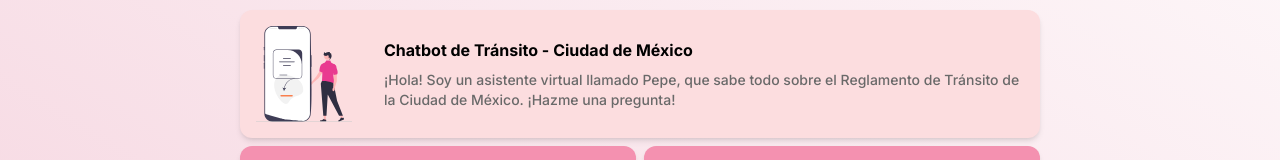
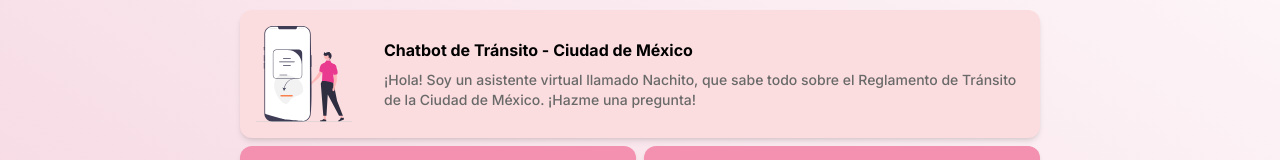
Before and after one commit to TfRocio/justice4echatbot, a Next.js app: page / in a window 1280 px wide. Shown: the part 414-574 px from the top of the page. Built offline with nearby package versions, Linux system fonts and the light colour scheme.

Commit message:
New name for the bot

```diff
--- a/src/components/Layout/Intro.tsx
+++ b/src/components/Layout/Intro.tsx
@@ -7,7 +7,7 @@ const Intro: React.FC = () => {
     <div className='w-[100%] absolute bottom-[7rem] grid grid-cols-2 max-[650px]:h-[20rem]
     grid-rows-2 gap-2 max-[650px]:grid-rows-3 max-[650px]:grid-cols-1'>
       <DescriptionCard title='Chatbot de Tránsito - Ciudad de México' description='¡Hola! Soy
-      un asistente virtual llamado Pepe, que sabe todo sobre el Reglamento de Tránsito de la
+      un asistente virtual llamado Nachito, que sabe todo sobre el Reglamento de Tránsito de la
       Ciudad de México. ¡Hazme una pregunta!' />
       <InfoCard question='¿Cuál es la multa por estacionarse en un lugar prohibido?'
       answer='La multa por estacionarse en un lugar prohibido puede variar, pero generalmente
```
Also changed, not shown: src/app/globals.css (line endings or trailing spaces).
